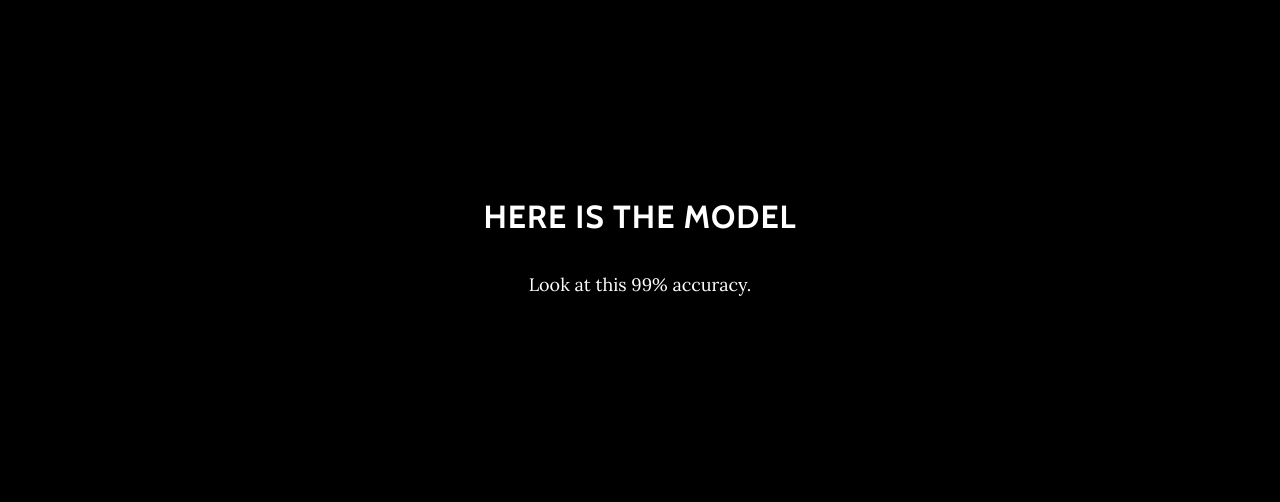
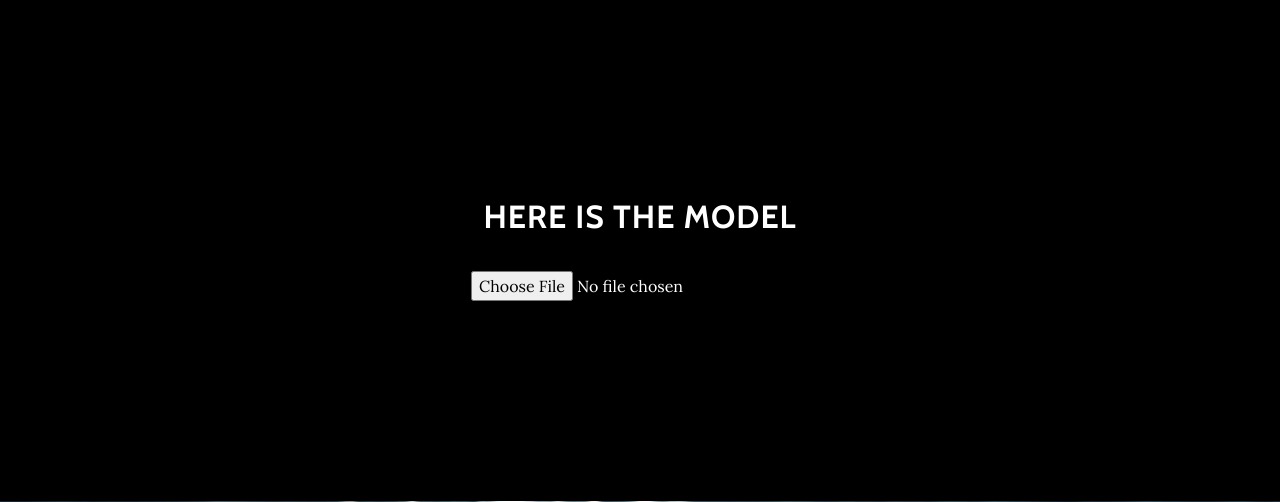
Before and after one commit to alexfogliiseppe/tdi_capstone, a Flask app: page / in a window 1280 px wide. Shown: the part 802-1304 px from the top of the page. Run offline with Flask 2, Linux system fonts and the light colour scheme; some libraries are stand-ins or nearby versions.

Commit message:
Input image button

```diff
--- a/templates/index.html
+++ b/templates/index.html
@@ -73,7 +73,7 @@
         <div class="row">
           <div class="col-lg-8 mx-auto">
             <h2>Here is the model</h2>
-            <p>Look at this 99% accuracy.</p>
+            <input id="input-b1" name="input-b1" type="file" class="file">
           </div>
         </div>
       </div>
```
